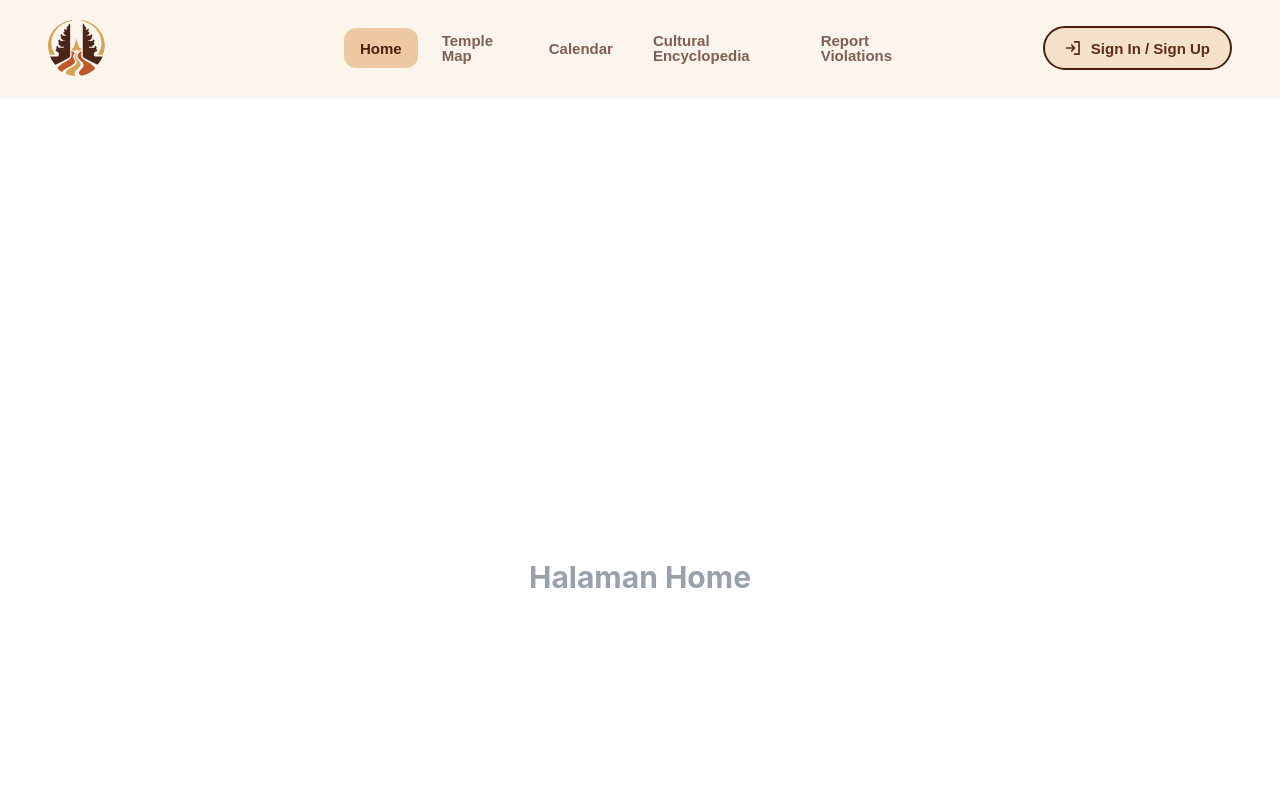
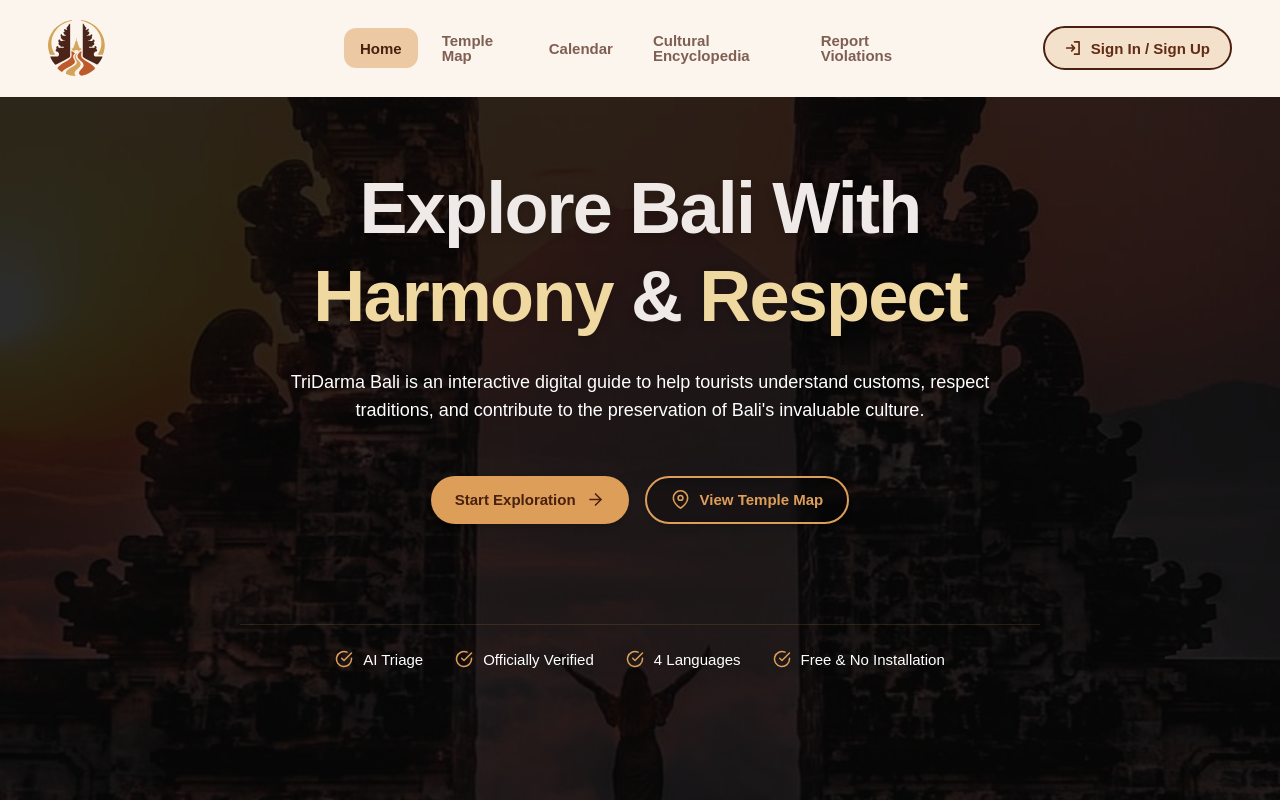
Before and after one commit to deandamanik/TriDarma-Bali, a React (Vite) app: page / in a window 1280 px wide. Shown: the top 800 px of the page. Built offline with nearby package versions, Linux system fonts and the light colour scheme.

Commit message:
feat: add HomeHero component to home page

```diff
--- /dev/null
+++ b/src/components/home/HomeHero.jsx
@@ -0,0 +1,101 @@
+import { motion } from 'framer-motion';
+import { FiCheckCircle, FiArrowRight, FiMapPin } from 'react-icons/fi';
+import heroBg from '../../assets/home/home-hero-bg.png';
+
+const HomeHero = () => {
+  const containerVariants = {
+    hidden: { opacity: 0 },
+    visible: {
+      opacity: 1,
+      transition: {
+        staggerChildren: 0.15,
+      },
+    },
+  };
+
+  const itemVariants = {
+    hidden: { opacity: 0, y: 25 },
+    visible: {
+      opacity: 1,
+      y: 0,
+      transition: { type: 'spring', stiffness: 100, damping: 20 },
+    },
+  };
+
+  const features = [
+    'AI Triage',
+    'Officially Verified',
+    '4 Languages',
+    'Free & No Installation',
+  ];
+
+  return (
+    <section className="relative w-full min-h-[calc(100vh-6rem)] flex items-center justify-center overflow-hidden font-poppins px-6 md:px-12">
+      <div
+        className="absolute inset-0 bg-cover bg-center bg-no-repeat"
+        style={{ backgroundImage: `url(${heroBg})` }}
+      />
+      <div className="absolute inset-0 bg-black/50 z-0" />
+
+      <motion.div
+        variants={containerVariants}
+        initial="hidden"
+        animate="visible"
+        className="relative z-10 max-w-245auto w-full mx-auto text-center flex flex-col items-center gap-5 -mt-4 md:-mt-16"
+      >
+        <motion.h1
+          variants={itemVariants}
+          className="text-4xl sm:text-5xl lg:text-[72px] lg:leading-22 font-bold tracking-tight drop-shadow-lg text-center"
+        >
+          <span className="text-brown-light">Explore Bali With</span> <br />
+          <span className="text-yellow-normal">
+            Harmony <span className="text-brown-light"> & </span> Respect
+          </span>
+        </motion.h1>
+
+        <motion.p
+          variants={itemVariants}
+          className="text-sm md:text-lg text-white font-medium max-w-195 relaxed px-2 md:px-0 mt-2"
+        >
+          TriDarma Bali is an interactive digital guide to help tourists understand customs,
+          respect traditions, and contribute to the preservation of Bali's invaluable culture.
+        </motion.p>
+
+        <motion.div
+          variants={itemVariants}
+          className="flex flex-col sm:flex-row items-center gap-4 mt-6 md:mt-8 w-full sm:w-auto px-4 sm:px-0"
+        >
+          <button className="h-12 w-full sm:w-auto px-6 bg-orange-normal text-brown-dark font-bold text-[15px] rounded-full flex items-center justify-center gap-2.5 hover:bg-orange-normal-hover transition-all duration-200 cursor-pointer shadow-md">
+            <span>Start Exploration</span>
+            <FiArrowRight size={19} className="shrink-0" />
+          </button>
+
+          <button className="group h-12 w-full sm:w-auto px-6 border-2 border-orange-normal bg-black/20 text-orange-normal font-semibold text-[15px] rounded-full flex items-center justify-center gap-2.5 hover:bg-black/40 hover:border-orange-normal-active transition-all duration-200 cursor-pointer shadow-md backdrop-blur-xs">
+            <FiMapPin
+              size={19}
+              className="text-orange-normal group-hover:scale-110 transition-transform duration-200"
+            />
+            <span>View Temple Map</span>
+          </button>
+        </motion.div>
+
+        <motion.div
+          variants={itemVariants}
+          className="grid grid-cols-2 md:flex md:flex-wrap items-center justify-center gap-x-8 gap-y-4 mt-12 md:mt-20 border-t border-orange-normal/15 pt-6 md:pt- w-full max-w-200 px-6 sm:px-2"
+        >
+          {features.map((feature, idx) => (
+            <div
+              key={idx}
+              className="flex items-center justify-start gap-2.5 text-white font-medium text-xs sm:text-sm md:text-[15px]"
+            >
+              <FiCheckCircle size={18} className="text-orange-normal shrink-0" />
+              <span className="text-left">{feature}</span>
+            </div>
+          ))}
+        </motion.div>
+      </motion.div>
+    </section>
+  );
+};
+
+export default HomeHero;
--- a/src/pages/home/Home.jsx
+++ b/src/pages/home/Home.jsx
@@ -1,7 +1,9 @@
+import HomeHero from '../../components/home/HomeHero';
+
 const Home = () => {
   return (
-    <div className="flex h-[120vh] items-center justify-center">
-      <h1 className="text-3xl font-bold text-gray-400">Halaman Home</h1>
+    <div className="w-full min-h-screen bg-orange-light">
+      <HomeHero />
     </div>
   );
 };
```
Also changed, not shown: src/assets/home/home-hero-bg.png (added).
